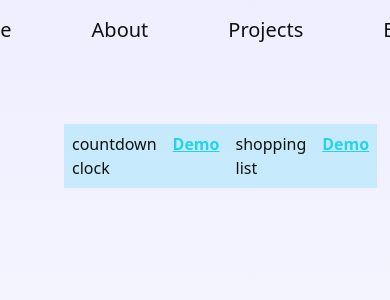
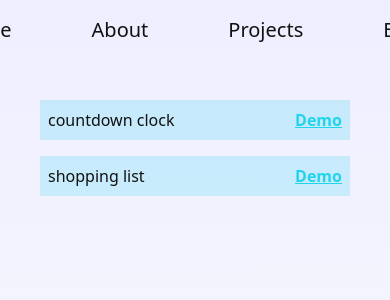
Before and after one commit to ecmCode/nextjs-portfolio, a Next.js app: page /components/HomeProjects in a window 390 px wide. Shown: the top 300 px of the page. Built offline with nearby package versions, Linux system fonts and the light colour scheme.

Commit message:
responsive design: home page

```diff
--- a/src/pages/about/index.tsx
+++ b/src/pages/about/index.tsx
@@ -20,7 +20,9 @@ const About = () => {
                         Lorem ipsum dolor sit amet consectetur adipisicing elit. Soluta ipsum temporibus, doloribus, atque nulla modi accusamus commodi mollitia explicabo natus deserunt sit ad. Odio explicabo eaque sequi! Veritatis, tempora aperiam?
                     </p>
                 </div>
-                <Link href="/">Home</Link>
+                <button className="px-4 py-2 bg-slate-200 dark:bg-slate-900">
+                    <Link href="/">Home</Link>
+                </button>
             </main>
         </>
     );
--- a/src/pages/components/HomeBlogs.tsx
+++ b/src/pages/components/HomeBlogs.tsx
@@ -10,7 +10,7 @@ const HomeBlogs = ({id,title,body}: Blog ) => {
                 {body}
             </p>
             <span className="text-right">
-                <Link href={`/blogs/${id}`} className=" px-4 py-2 bg-slate-200 dark:bg-slate-900">
+                <Link href={`/blogs/${id}`} className="px-4 py-2 bg-slate-200 dark:bg-slate-900">
                     More
                 </Link>
             </span>
--- a/src/pages/components/HomeProjects.tsx
+++ b/src/pages/components/HomeProjects.tsx
@@ -3,10 +3,10 @@ import {projects} from "../../lib/projects"
 
 const HomeProjects = () => {
     return (
-        <ul className="w-1/2 flex justify-between">
+        <ul className="w-full flex flex-col md:flex-row justify-center gap-4">
             {projects.map(project => (
                 <li key={project.name.replace(' ','-')}
-                className="flex gap-4 bg-cyan-400/20 p-2"
+                className="flex justify-between gap-4 bg-cyan-400/20 p-2"
                 >
                     {project.name}
                     <Link href={project.demoURL} target="_blank">
--- a/src/pages/components/Layout.tsx
+++ b/src/pages/components/Layout.tsx
@@ -1,6 +1,6 @@
 const Layout = ({children}:React.PropsWithChildren) => {
     return (
-        <div className="h-screen w-screen overflow-auto">
+        <div className="h-screen w-screen overflow-y-auto overflow-x-hidden">
             {children}
         </div>
     );
--- a/src/pages/components/styles/MainPage.module.css
+++ b/src/pages/components/styles/MainPage.module.css
@@ -1,5 +1,5 @@
 .mainPage{
-    @apply p-16
+    @apply p-10 md:p-16
 }
 .mainPage main{
     @apply flex flex-col items-center justify-center gap-10
```
